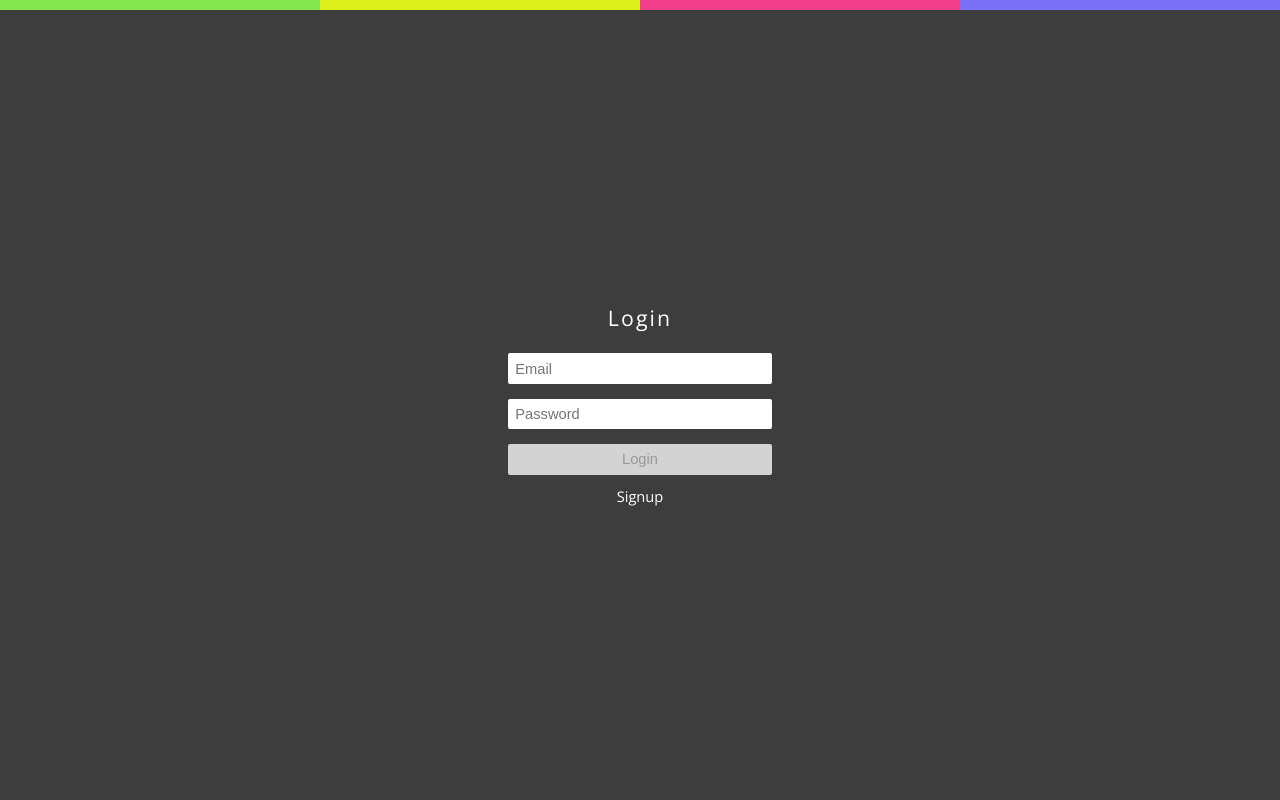
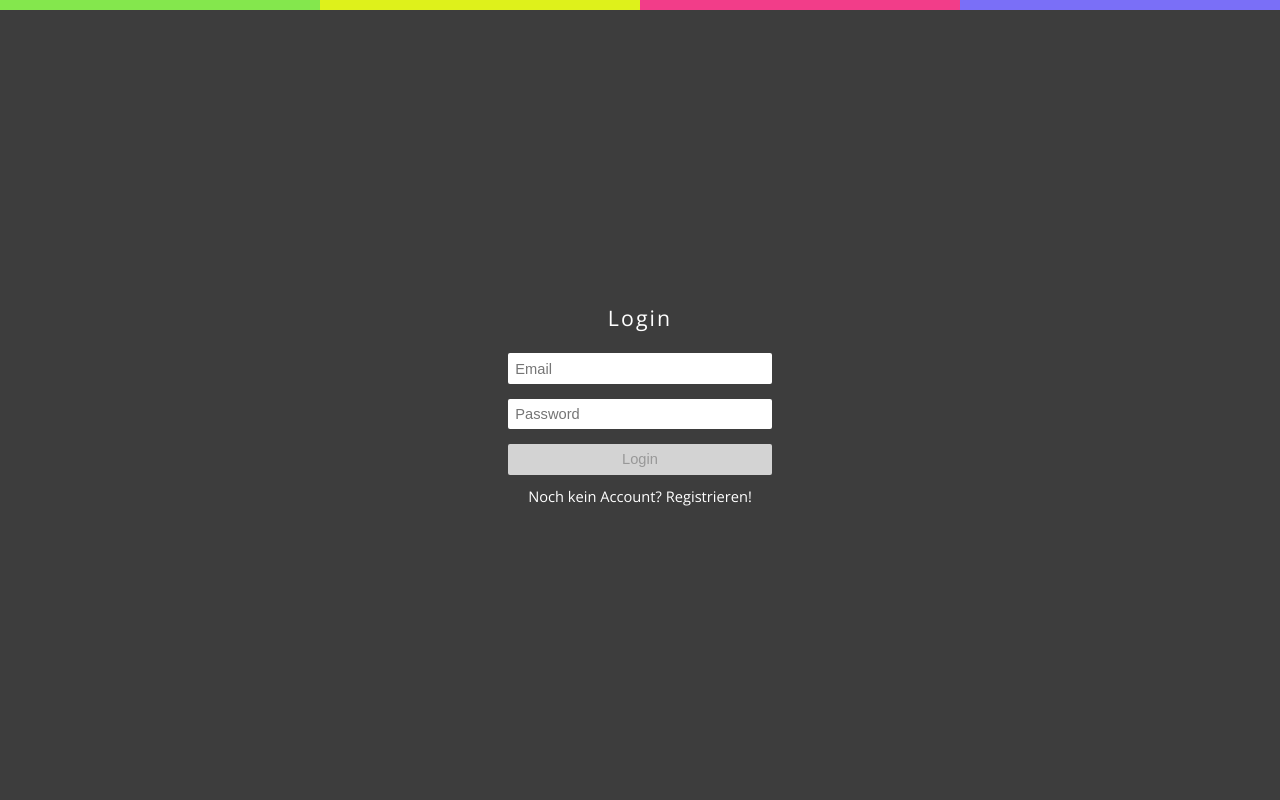
Before and after one commit to ygonzalo/WE_2_Projekt, a PHP site: page / in a window 1280 px wide. Run offline with PHP 8.4, Linux system fonts and the light colour scheme.

Commit message:
minor fixes in frontend
signup & login

```diff
--- a/css/main.css
+++ b/css/main.css
@@ -1,6 +1,6 @@
 body {
     margin: 0;
-    font-family: "Open Sans", "sans-serif";
+    font-family: Open Sans, Segoe UI, sans-serif;
     font-size: 11pt;
 }
 
@@ -14,7 +14,21 @@ a:hover
 
 /* Default Layout for boxes, like Signup and Login*/
 .box{
+	background-color:rgb(61,61,61);
     text-align: center;
+	color:white;
+	position:absolute;
+	top:0;
+	left:0;
+	height:100%;
+	width:100%;
+	display:flex;
+	display:-webkit-flex;
+	align-items: center;
+	-webkit-align-items: center;
+	justify-content: center;
+	-webkit-justify-content: center;
+
 }
 
 .box h1 {
@@ -37,6 +51,10 @@ a:hover
 	font-size:11pt;
 }
 
+.box input[type=checkbox]{
+	width:12px;
+}
+
 .box input:disabled, button:disabled{
 	background-color:rgb(211,211,211);
 }
@@ -45,11 +63,6 @@ a:hover
 	color:white;
 	font-size:11pt;
 	line-height:2em;
-}
-
-#ng-view
-{
-
 }
 
 .header {
@@ -75,10 +88,6 @@ a:hover
 	left:0;
 	overflow:auto;
 	background-color:rgb(61,61,61);
-	display:flex;
-	display:-webkit-flex;
-	align-items: center;
-	justify-content: center;
 }
 
 #t1{
--- a/partials/login.html
+++ b/partials/login.html
@@ -1,14 +1,14 @@
-<div class="animated_background">
-	<div class="box" id="box_login">
+<div class="box" id="box_login">
+	<div>
 		<h1>Login</h1>
 		<form name="loginForm" role="form">
 		  <input type="email" placeholder="Email" name="email" ng-model="login.email" required focus/>
-			<br>
+			<br />
 		  <input type="password" class="form-control" placeholder="Password" ng-model="login.password" required/>
-			<br>
+			<br />
 		  <button type="submit" class="btn btn-default" ng-click="doLogin(login)" data-ng-disabled="loginForm.$invalid">Login</button>
-			<br>
-			<a href="#/signup">Signup</a>
+			<br />
+			Noch kein Account? <a href="#/signup">Registrieren!</a>
 		</form>
 	</div>
 </div>
```
Also changed, not shown: partials/signup.html (+17 -13 lines).
